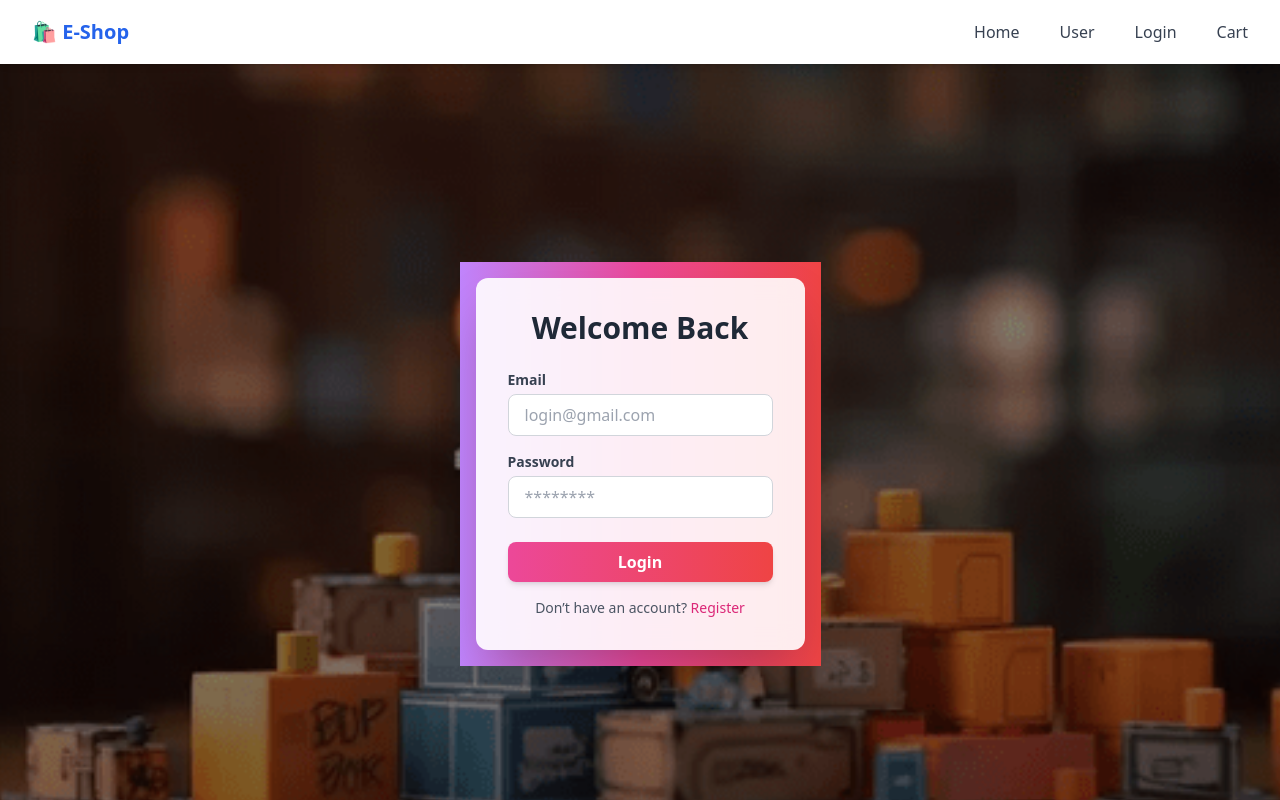
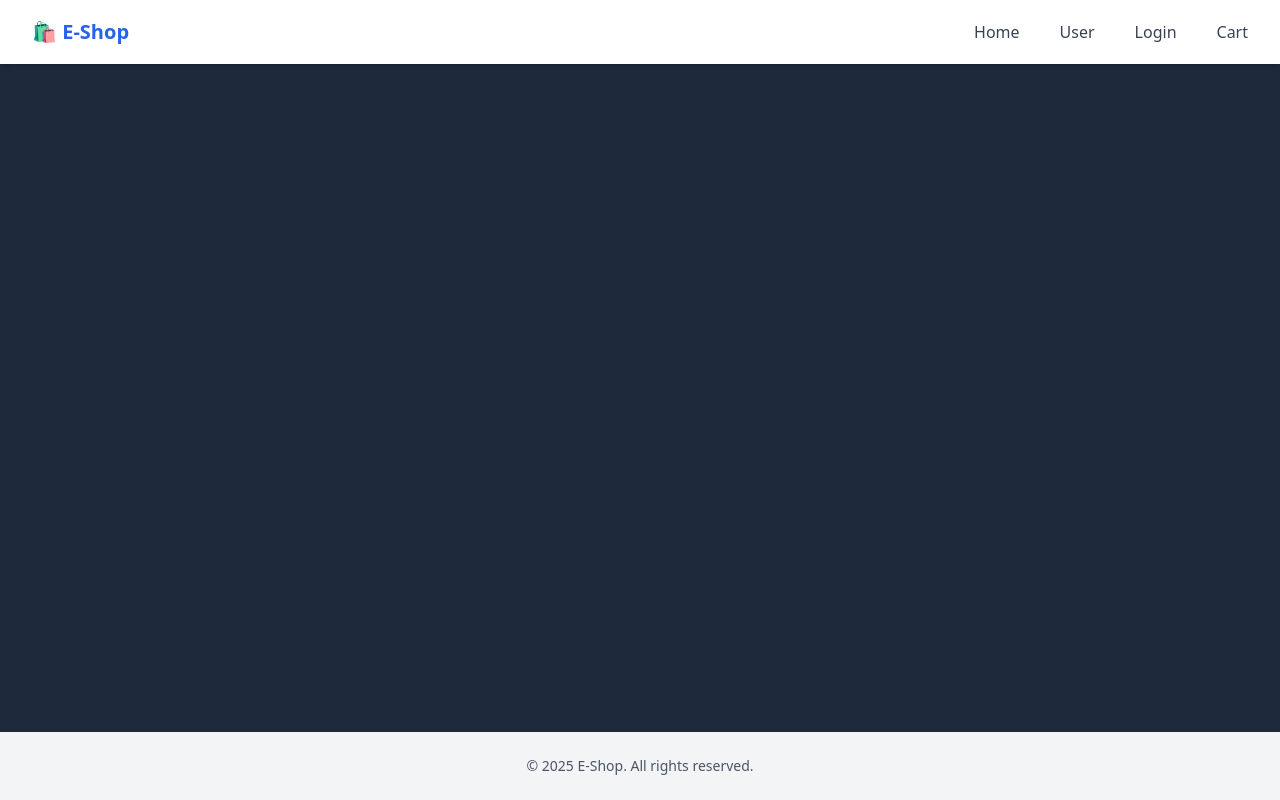
Before and after one commit to Prajita11/myEcommerce, a React (Vite) app: page / in a window 1280 px wide. Shown: the top 800 px of the page. Built offline with nearby package versions, Linux system fonts and the light colour scheme; the HTML template or start-up script is replaced by a standard one.

Commit message:
Fixed  auth and routing

```diff
--- a/src/app.tsx
+++ b/src/app.tsx
@@ -1,22 +1,19 @@
-import React, { useState } from 'react'
+import React from 'react'
 import { BrowserRouter as Router } from 'react-router-dom'
 import AppRoutes from './router/routers/AppRoutes'
 import Navbar from './components/Navbar'
 import Footer from './components/Footer'
 import LoginPage from './pages/LoginPage'
-
-import { RouterProvider } from 'react-router-dom'
-import { ApolloProvider } from '@apollo/client'
-import client from './lib/instance/apollo-client'
-import router from './router/routers'
+import { AuthProvider, useAuth } from './context/AuthContext'
 
 const App: React.FC = () => {
-  const [isLoggedIn, setIsLoggedIn] = useState(false)
+  const auth = useAuth()
 
   return (
+    <AuthProvider>
       <Router>
         <div className="flex min-h-screen flex-col">
-        {isLoggedIn ? (
+          {!auth?.isLoggedIn ? (
             <>
               <Navbar />
               <main className="flex-grow">
@@ -29,6 +26,7 @@ const App: React.FC = () => {
           )}
         </div>
       </Router>
+    </AuthProvider>
   )
 }
 
--- a/src/components/LoginForm.tsx
+++ b/src/components/LoginForm.tsx
@@ -1,23 +1,21 @@
 import React, { useState } from 'react'
 import { useNavigate } from 'react-router-dom'
+import { useAuth } from '@/context/AuthContext'
 
-interface LoginFormProps {
-  setIsLoggedIn: (value: boolean) => void
-}
-
-const LoginForm: React.FC<LoginFormProps> = ({ setIsLoggedIn }) => {
-  const [email, setEmail] = useState('')
-  const [password, setPassword] = useState('')
+const LoginForm = () => {
+  const [email, setEmail] = useState('login@gmail.com')
+  const [password, setPassword] = useState('12345')
   const [message, setMessage] = useState('')
   const navigate = useNavigate()
+  const auth = useAuth()
 
   const handleSubmit = (e: React.FormEvent) => {
     e.preventDefault()
 
     if (email === 'login@gmail.com' && password === '12345') {
       setMessage('Login successful ✅')
-      setIsLoggedIn(true)
       navigate('/home')
+      auth?.setIsLoggedIn(true)
     } else {
       setMessage('❌ Invalid email or password.')
     }
--- a/src/context/AuthContext.tsx
+++ b/src/context/AuthContext.tsx
@@ -2,6 +2,7 @@ import React, { createContext, useContext, useState } from 'react'
 
 interface AuthContextType {
   isLoggedIn: boolean
+  setIsLoggedIn: (value: boolean) => void
   login: () => void
   logout: () => void
 }
@@ -14,7 +15,7 @@ export const AuthProvider: React.FC<{ children: React.ReactNode }> = ({ children
   const login = () => setIsLoggedIn(true)
   const logout = () => setIsLoggedIn(false)
 
-  return <AuthContext.Provider value={{ isLoggedIn, login, logout }}>{children}</AuthContext.Provider>
+  return <AuthContext.Provider value={{ isLoggedIn, login, logout, setIsLoggedIn }}>{children}</AuthContext.Provider>
 }
 
-export const useAuth = () => useContext(AuthContext)!
+export const useAuth = () => useContext(AuthContext)
--- a/src/pages/Homepage.tsx
+++ b/src/pages/Homepage.tsx
@@ -1,7 +1,8 @@
-import React from 'react'
+import { FC, useState } from 'react'
 import { Card } from 'antd'
 import { products } from '@/data/Product'
-const HomePage: React.FC = () => {
+
+const HomePage: FC = () => {
   const [showMessage, setShowMessage] = useState(false)
 
   const handleAddToCart = () => {
```
Lines whose indentation alone changed are shown as unchanged.
